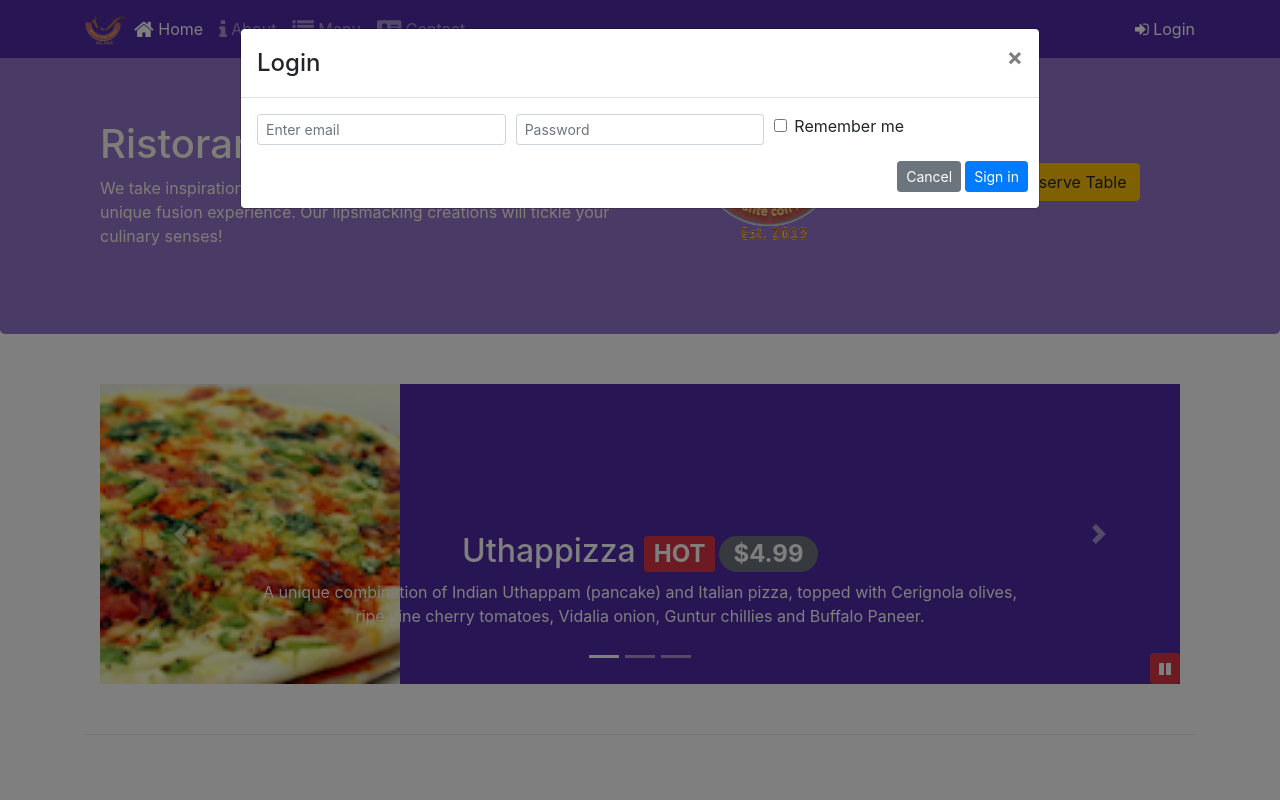
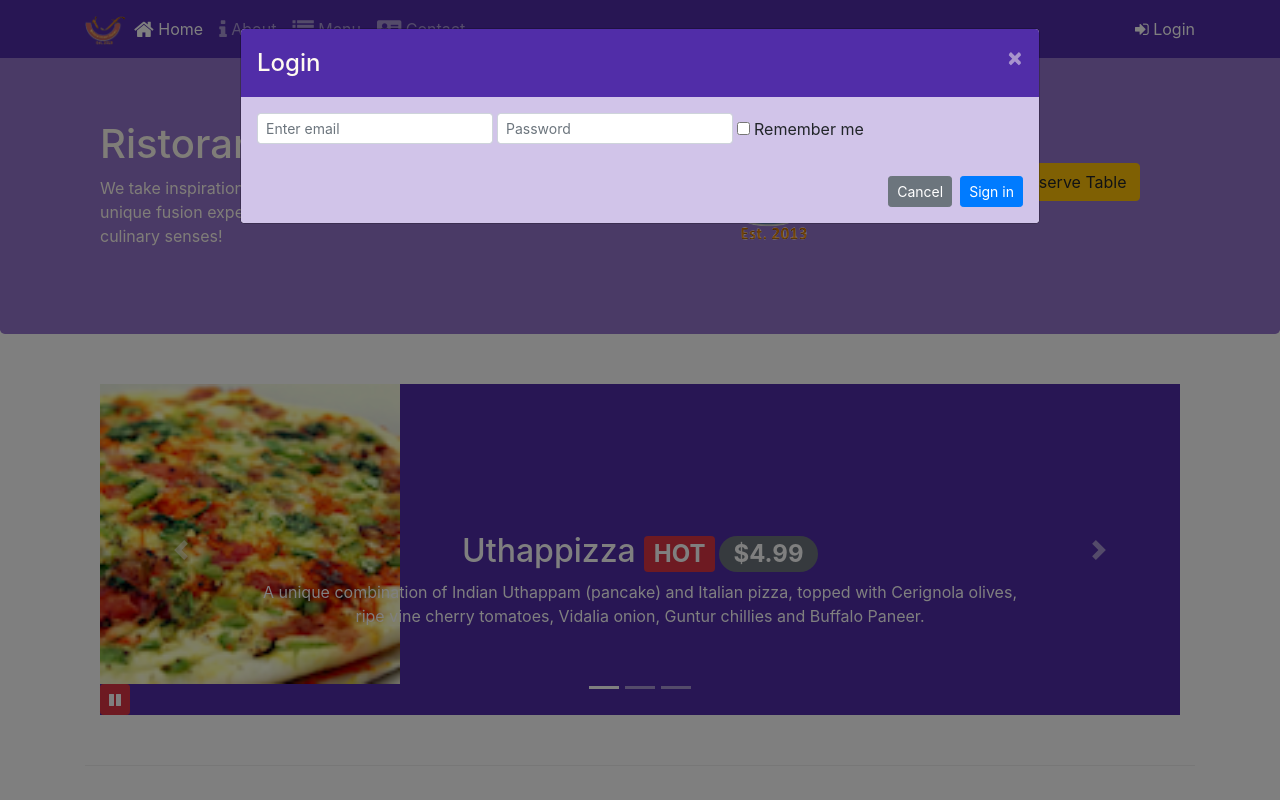
Before and after one commit to HITGIT007/Restaurant-WebSite-Front-End-, a website: page index.html in a window 1280 px wide. Both pictures are taken after a click on the button "Login". Shown: the top 800 px of the page. Drawn offline with nearby package versions, Linux system fonts and the light colour scheme.

Commit message:
npm scripts part 1

```diff
--- a/aboutus.html
+++ b/aboutus.html
@@ -280,6 +280,7 @@
     <script src="node_modules/jquery/dist/jquery.slim.min.js"></script>
     <script src="node_modules/popper.js/dist/umd/popper.min.js"></script>
     <script src="node_modules/bootstrap/dist/js/bootstrap.min.js"></script>
+    <script src="js/scripts.js"></script>
 </body>
 
 </html>
--- a/css/styles.scss
+++ b/css/styles.scss
@@ -65,9 +65,26 @@ body {
     }
 }
 
-#carouselButton {
+#carousel-button {
     right: 0px;
     position: absolute;
     bottom: 0px;
-    z-index: 1;
 }
+
+.modal-content {
+    .modal-header {
+        background: $background-dark;
+        color: floralwhite;
+        border-bottom: none;
+        .close {
+            color: floralwhite;
+        }
+    }
+    .modal-body {
+        background: $background-pale;
+    }
+    .modal-footer {
+        background: $background-pale;
+        border-top: none;
+    }
+}
--- a/index.html
+++ b/index.html
@@ -45,9 +45,9 @@
                     </span> Contact</a></li>
                 </ul>
                 <span class="navbar-text">
-                <a data-toggle="modal" data-target="#loginModal">
-                        <span class="fa fa-sign-in"></span> Login
-                </a>
+                    <!--jQuery implementation to show login form instead of data dismiss modal-->
+                <a id="buttonLogin" type="button" role="button">
+                        <span class="fa fa-sign-in"></span> Login</a>
                 </span>
             </div>
         </div>
@@ -66,7 +66,8 @@
                 <div class="col-12 col-sm">
                     <div class="col col-sm align-self-center" style="text-align: center;">
                         <img src="img/logo.png" class="img-fluid align-left" alt="logo"> &nbsp;&nbsp;&nbsp;&nbsp;&nbsp;&nbsp;&nbsp;&nbsp;&nbsp;&nbsp; &nbsp;&nbsp;&nbsp;&nbsp;&nbsp;&nbsp;&nbsp;&nbsp;&nbsp;&nbsp; &nbsp;&nbsp;&nbsp;&nbsp;&nbsp;&nbsp;&nbsp;&nbsp;
-                        <a type="button" class="btn btn-warning align-right" data-toggle="modal" data-target="#reservationFormModal" role="button">Reserve Table</a>
+                        <a id="buttonReservation" type="button" class="btn btn-warning align-right" role="button">Reserve Table</a>
+                        <!--jQuery implementation to show login form instead of data dismiss modal-->
 
                     </div>
 
@@ -78,39 +79,33 @@
 
     </header>
     <div id="loginModal" class="modal fade" role="dialog">
-        <!--role="dialog" means it will be displayed at the top of the page-->
         <div class="modal-dialog modal-lg" role="content">
+            <!-- Modal content-->
             <div class="modal-content">
                 <div class="modal-header">
-                    <h4 class="modal-title">Login</h4>
-                    <button type="button" class="close" data-dismiss="modal"><!--This button will be used to dimmiss the modal-->
-                        &times;<!-- This will be used to dispaly the Close button-->
-                    </button>
+                    <h4 class="modal-title">Login </h4>
+                    <button type="button" class="close" data-dismiss="modal">&times;</button>
                 </div>
                 <div class="modal-body">
-                    <form>
-                        <div class="form-row">
-                            <div class="form-group col-sm-4">
+                    <form class="form-inline">
+                        <div class="form-group">
                             <label class="sr-only" for="exampleInputEmail3">Email address</label>
                             <input type="email" class="form-control form-control-sm mr-1" id="exampleInputEmail3" placeholder="Enter email">
                         </div>
-                            <div class="form-group col-sm-4">
+                        <div class="form-group">
                             <label class="sr-only" for="exampleInputPassword3">Password</label>
                             <input type="password" class="form-control form-control-sm mr-1" id="exampleInputPassword3" placeholder="Password">
                         </div>
-                            <div class="col-sm-auto">
                         <div class="form-check">
-                                    <input class="form-check-input" type="checkbox">
-                                    <label class="form-check-label"> Remember me
+                            <label class="form-check-label">
+                                    <input class="form-check-input" type="checkbox"> Remember me
                                 </label>
                         </div>
+                    </form>
                 </div>
-                        </div>
-                        <div class="form-row">
-                            <button type="button" class="btn btn-secondary btn-sm ml-auto" data-dismiss="modal">Cancel</button>
-                            <button type="submit" class="btn btn-primary btn-sm ml-1">Sign in</button>
-                        </div>
-                    </form>
+                <div class="modal-footer">
+                    <button type="button" class="btn btn-secondary btn-sm" data-dismiss="modal">Cancel</button>
+                    <button type="submit" class="btn btn-primary btn-sm">Sign in</button>
                 </div>
             </div>
         </div>
@@ -167,13 +162,13 @@
                             <label for="lastname" class="col-md-2 col-form-label">Date and Time</label>
                             <div class="col-md-4">
                                 <div class="input-group">
-                                    <span class="input-group-addon"><i class="fa fa-calendar fa-lg" aria-hidden="true"></i>&nbsp;</span>
+                                    <span class="input-group-addon"><i class="fa fa-calendar" aria-hidden="true"></i></span>
                                     <input class="form-control" type="date" name="dateBooking" value="" placeholder="Date">
                                 </div>
                             </div>
                             <div class="col-md-4">
                                 <div class="input-group">
-                                    <span class="input-group-addon"><i class="fa fa-clock-o fa-lg" aria-hidden="true"></i>&nbsp;</span>
+                                    <span class="input-group-addon"><i class="fa fa-clock-o" aria-hidden="true"></i></span>
                                     <input class="form-control" type="hour" name="hourBooking" value="" placeholder="Time">
                                 </div>
                             </div>
@@ -350,27 +345,7 @@
     <script src="node_modules/jquery/dist/jquery.slim.min.js "></script>
     <script src="node_modules/popper.js/dist/umd/popper.min.js "></script>
     <script src="node_modules/bootstrap/dist/js/bootstrap.min.js "></script>
-    <script>
-        $(document).ready(function() {
-            $("#mycarousel").carousel({
-                interval: 2000
-            });
-            $("#carouselButton").click(function() {
-                if ($("#carouselButton").children('span').hasClass('fa-pause')) {
-
-                    $("#mycarousel").carousel('pause');
-                    $("#carouselButton").children('span').removeClass('fa-pause');
-                    $("#carouselButton").children('span').addClass('fa-play');
-                } else {
-                    $("#mycarousel").carousel('cycle');
-                    $("#carouselButton").children('span').removeClass('fa-play');
-                    $("#carouselButton").children('span').addClass('fa-pause');
-                }
-
-            });
-
-        });
-    </script>
+    <script src="js/scripts.js"></script>
 
 </body>
 
--- /dev/null
+++ b/js/scripts.js
@@ -0,0 +1,26 @@
+$(document).ready(function() {
+    $("#mycarousel").carousel({
+        interval: 2000
+    });
+    $("#carouselButton").click(function() {
+        if ($("#carouselButton").children('span').hasClass('fa-pause')) {
+
+            $("#mycarousel").carousel('pause');
+            $("#carouselButton").children('span').removeClass('fa-pause');
+            $("#carouselButton").children('span').addClass('fa-play');
+        } else {
+            $("#mycarousel").carousel('cycle');
+            $("#carouselButton").children('span').removeClass('fa-play');
+            $("#carouselButton").children('span').addClass('fa-pause');
+        }
+
+    });
+    $("#buttonLogin").click(function() {
+        $('#loginModal').modal('show');
+    });
+
+    $("#buttonReservation").click(function() {
+        $('#reservationFormModal').modal('show');
+    });
+
+});
```
Also changed, not shown: contactus.html (+1 -0 lines), package.json (+7 -3 lines), css/styles.css, 1 other file. Lines whose indentation alone changed are shown as unchanged.
